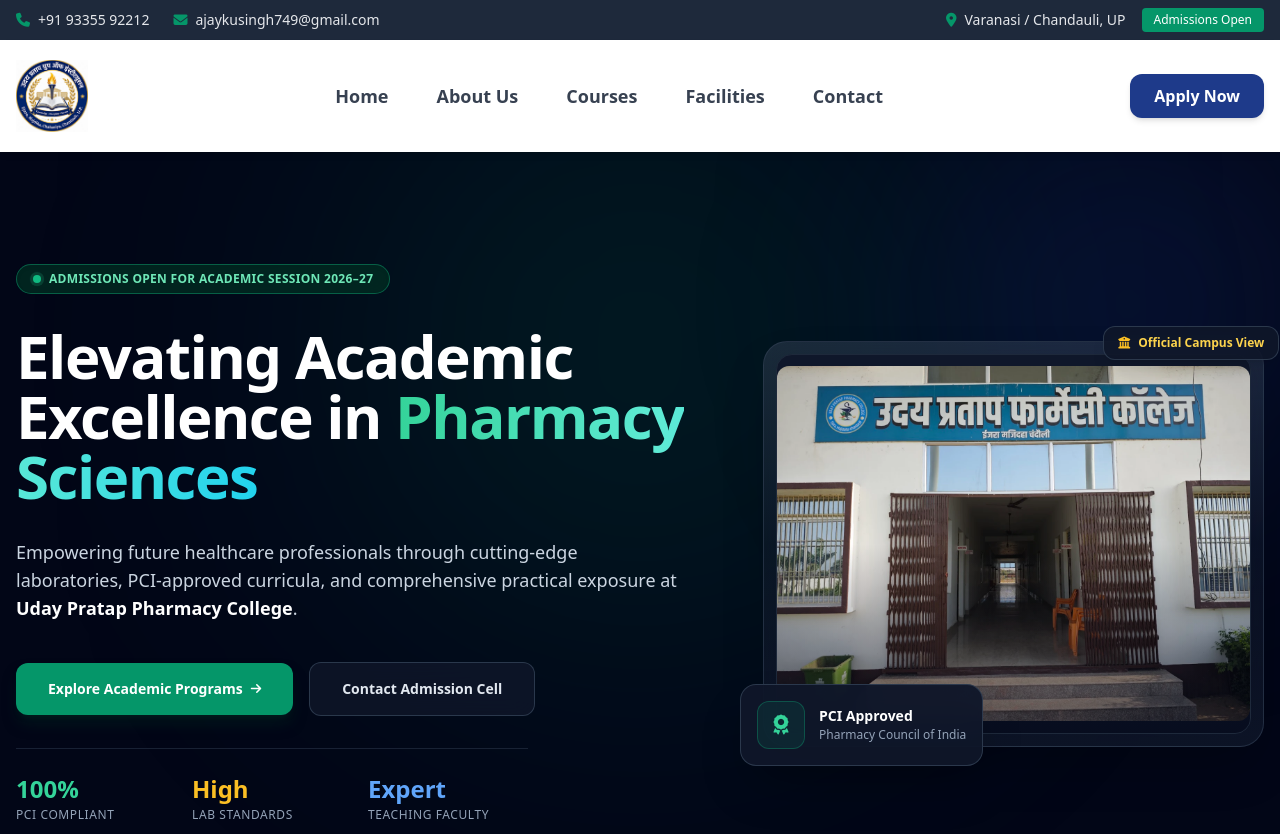
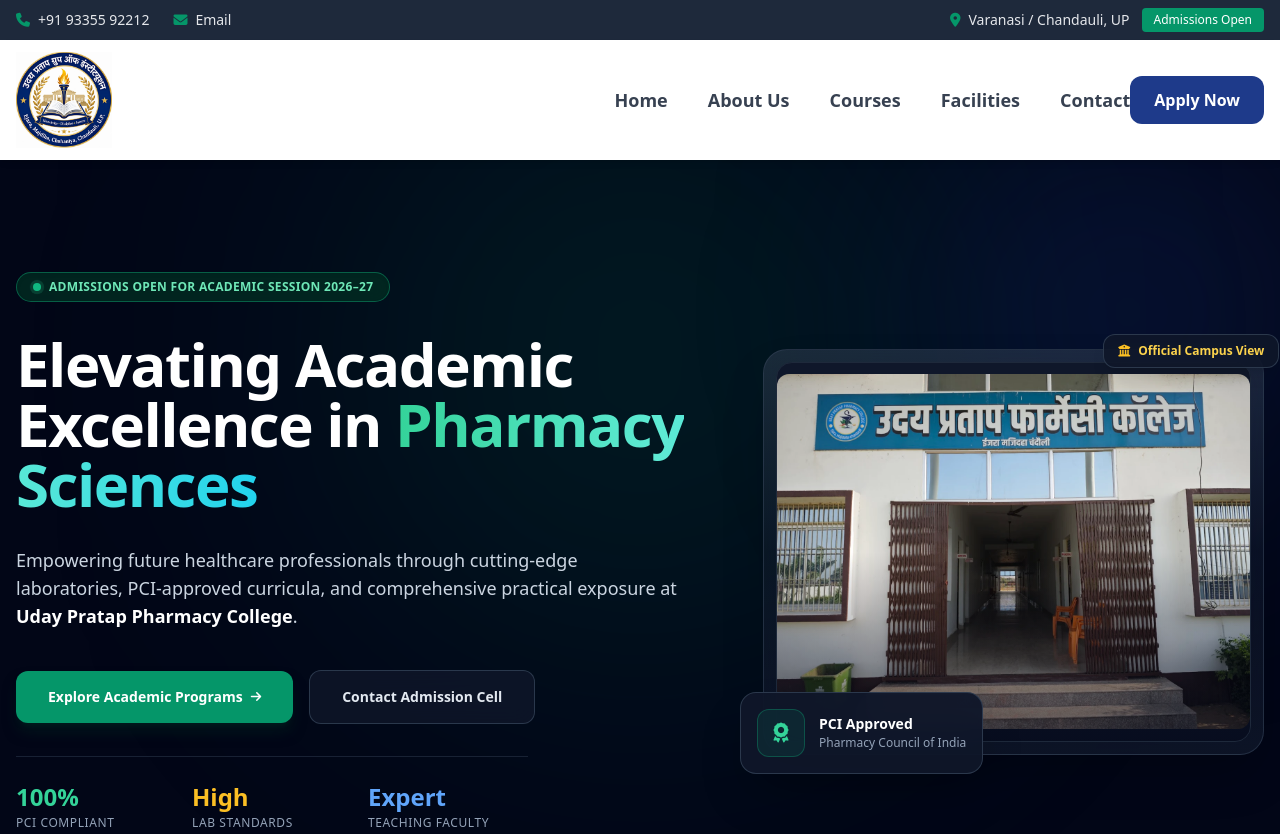
Before and after one commit to taniakk/Uday-Pratap-Pharmacy-College, a plain HTML site: page index.html in a window 1280 px wide. Shown: the top 834 px of the page. Drawn offline with nearby package versions, Linux system fonts and the light colour scheme.

Commit message:
new updates

```diff
--- a/index.html
+++ b/index.html
@@ -34,73 +34,110 @@
 
 <!-- Top Info Bar -->
 <div class="bg-brand-blueDark text-gray-200 text-xs sm:text-sm py-2 px-4">
-  <div class="max-w-7xl mx-auto flex flex-col sm:flex-row justify-between items-center gap-2">
-    <div class="flex items-center space-x-6">
-      <a href="tel:+919335592212" class="hover:text-white hover:underline transition flex items-center">
-        <i class="fa-solid fa-phone text-brand-green mr-2"></i> +91 93355 92212
+    <div class="max-w-7xl mx-auto flex items-center justify-between">
+
+        <!-- Left Side -->
+        <div class="flex items-center gap-3 sm:gap-6 overflow-hidden">
+
+            <!-- Phone -->
+            <a href="tel:+919335592212"
+                class="flex items-center hover:text-white transition whitespace-nowrap">
+                <i class="fa-solid fa-phone text-brand-green mr-1 sm:mr-2"></i>
+                <span>+91 93355 92212</span>
             </a>
-      <a href="mailto:ajaykusingh749@gmail.com" class="hover:text-white hover:underline transition flex items-center">
-        <i class="fa-solid fa-envelope text-brand-green mr-2"></i> ajaykusingh749@gmail.com
+
+            <!-- Email -->
+            <a href="mailto:ajaykusingh749@gmail.com"
+                class="flex items-center hover:text-white transition truncate">
+                <i class="fa-solid fa-envelope text-brand-green mr-1 sm:mr-2"></i>
+                <span class="hidden xs:inline">ajaykusingh749@gmail.com</span>
+                <span class="xs:hidden">Email</span>
             </a>
+
         </div>
-    <div class="flex items-center space-x-4">
-      <a href="https://maps.google.com/?q=Uday+Pratap+Pharmacy+College+Mazadiha+Sakaldiha+Saidpur+Highway" target="_blank" rel="noopener noreferrer" class="hover:text-white hover:underline transition flex items-center">
-        <i class="fa-solid fa-location-dot text-brand-green mr-2"></i> Varanasi / Chandauli, UP
+
+        <!-- Right Side -->
+        <div class="flex items-center gap-3">
+
+            <!-- Location (Desktop Only) -->
+            <a href="https://maps.google.com/?q=Uday+Pratap+Pharmacy+College+Mazadiha+Sakaldiha+Saidpur+Highway"
+                target="_blank"
+                rel="noopener noreferrer"
+                class="hidden md:flex items-center hover:text-white transition whitespace-nowrap">
+                <i class="fa-solid fa-location-dot text-brand-green mr-2"></i>
+                Varanasi / Chandauli, UP
             </a>
-      <a href="#contact" class="bg-brand-green hover:bg-brand-greenHover text-white px-3 py-1 rounded font-medium text-xs transition inline-block">Admissions Open</a>
+
+            <!-- Admissions Button -->
+            <a href="#contact"
+                class="bg-brand-green hover:bg-brand-greenHover text-white px-2.5 sm:px-3 py-1 rounded font-medium text-[11px] sm:text-xs transition whitespace-nowrap">
+                Admissions Open
+            </a>
+
         </div>
+
     </div>
 </div>
 
-<!-- Header / Navigation -->
 <header class="bg-white shadow-md sticky top-0 z-50">
-  <div class="max-w-7xl mx-auto px-4 py-3 sm:py-4 flex justify-between items-center">
+    <div class="max-w-7xl mx-auto px-4 py-3 flex items-center justify-between">
 
         <!-- Logo -->
-    <!-- The classes h-14, sm:h-16, and md:h-20 control the height across screen sizes -->
-    <a href="#home" class="flex items-center shrink-0">
+        <a href="#home" class="flex items-center flex-1">
             <img
                 src="/images/udayprataplogo.jpeg"
                 alt="Uday Pratap Pharmacy College Logo"
-        class="h-14 sm:h-16 md:h-20 w-auto max-w-[200px] sm:max-w-[280px] object-contain object-left py-1"
-      />
+                class="h-16 sm:h-20 md:h-20 lg:h-24 w-auto object-contain"
+            >
         </a>
 
-    <!-- Desktop Navigation (Bumped font to text-base / text-lg with larger spacing) -->
-    <nav class="hidden md:flex items-center space-x-12 text-base lg:text-lg font-bold text-gray-700">
-      <a href="#home" class="hover:text-brand-green transition-colors">Home</a>
-      <a href="#about" class="hover:text-brand-green transition-colors">About Us</a>
-      <a href="#courses" class="hover:text-brand-green transition-colors">Courses</a>
-      <a href="#facilities" class="hover:text-brand-green transition-colors">Facilities</a>
-      <a href="#contact" class="hover:text-brand-green transition-colors">Contact</a>
+        <!-- Desktop Navigation -->
+        <nav class="hidden md:flex items-center space-x-10 text-base lg:text-lg font-bold text-gray-700">
+            <a href="#home" class="hover:text-brand-green">Home</a>
+            <a href="#about" class="hover:text-brand-green">About Us</a>
+            <a href="#courses" class="hover:text-brand-green">Courses</a>
+            <a href="#facilities" class="hover:text-brand-green">Facilities</a>
+            <a href="#contact" class="hover:text-brand-green">Contact</a>
         </nav>
 
-    <!-- Right Action Button & Mobile Menu Toggle -->
-    <div class="flex items-center space-x-4">
-      <!-- Apply Now Button (Resized to match the larger header) -->
-      <a href="#contact" class="hidden sm:inline-block bg-brand-blue hover:bg-brand-blueDark text-white px-6 py-2.5 rounded-xl font-semibold text-base transition shadow-md hover:shadow-lg">
+        <!-- Desktop Button -->
+        <div class="hidden md:flex items-center">
+            <a href="#contact"
+                class="bg-brand-blue hover:bg-brand-blueDark text-white px-6 py-3 rounded-xl font-semibold transition">
+                Apply Now
+            </a>
+        </div>
+
+        <!-- Mobile Menu -->
+        <button id="mobile-menu-btn"
+            class="md:hidden text-gray-700 ml-3">
+            <i id="menu-icon" class="fa-solid fa-bars text-3xl"></i>
+        </button>
+
+    </div>
+
+    <!-- Mobile Menu -->
+    <div id="mobile-menu"
+        class="hidden md:hidden bg-white border-t shadow-lg">
+
+        <div class="px-5 py-5 space-y-3">
+
+            <a href="#home" class="mobile-nav-link block py-3 font-semibold">Home</a>
+            <a href="#about" class="mobile-nav-link block py-3 font-semibold">About Us</a>
+            <a href="#courses" class="mobile-nav-link block py-3 font-semibold">Courses</a>
+            <a href="#facilities" class="mobile-nav-link block py-3 font-semibold">Facilities</a>
+            <a href="#contact" class="mobile-nav-link block py-3 font-semibold">Contact</a>
+
+            <a href="#contact"
+                class="block text-center bg-brand-blue text-white py-3 rounded-xl font-semibold mt-4">
                 Apply Now
             </a>
 
-      <!-- Hamburger Button (Mobile Only - Scaled up for easier touch targets) -->
-      <button id="mobile-menu-btn" aria-label="Toggle navigation menu" class="md:hidden text-gray-700 hover:text-brand-green focus:outline-none p-2 rounded-lg transition">
-        <i id="menu-icon" class="fa-solid fa-bars text-2xl sm:text-3xl"></i>
-      </button>
-    </div>
         </div>
 
-  <!-- Mobile Dropdown Navigation Menu (Font & Padding bumped for better readability) -->
-  <div id="mobile-menu" class="hidden md:hidden bg-white border-t border-gray-100 px-5 pt-3 pb-5 space-y-2 shadow-xl transition-all duration-300">
-    <a href="#home" class="mobile-nav-link block py-2.5 px-4 text-base font-bold text-gray-700 hover:bg-brand-green/10 hover:text-brand-green rounded-lg transition">Home</a>
-    <a href="#about" class="mobile-nav-link block py-2.5 px-4 text-base font-bold text-gray-700 hover:bg-brand-green/10 hover:text-brand-green rounded-lg transition">About Us</a>
-    <a href="#courses" class="mobile-nav-link block py-2.5 px-4 text-base font-bold text-gray-700 hover:bg-brand-green/10 hover:text-brand-green rounded-lg transition">Courses</a>
-    <a href="#facilities" class="mobile-nav-link block py-2.5 px-4 text-base font-bold text-gray-700 hover:bg-brand-green/10 hover:text-brand-green rounded-lg transition">Facilities</a>
-    <a href="#contact" class="mobile-nav-link block py-2.5 px-4 text-base font-bold text-gray-700 hover:bg-brand-green/10 hover:text-brand-green rounded-lg transition">Contact</a>
-    <a href="#contact" class="mobile-nav-link block sm:hidden text-center bg-brand-blue hover:bg-brand-blueDark text-white py-3 rounded-lg font-bold text-base transition shadow-md mt-3">
-      Apply Now
-    </a>
     </div>
 </header>
+
 <!-- Hero Section -->
 <section id="home" class="relative bg-slate-950 text-white py-20 lg:py-28 px-4 overflow-hidden border-b border-slate-800">
 
```
Lines whose indentation alone changed are shown as unchanged.
